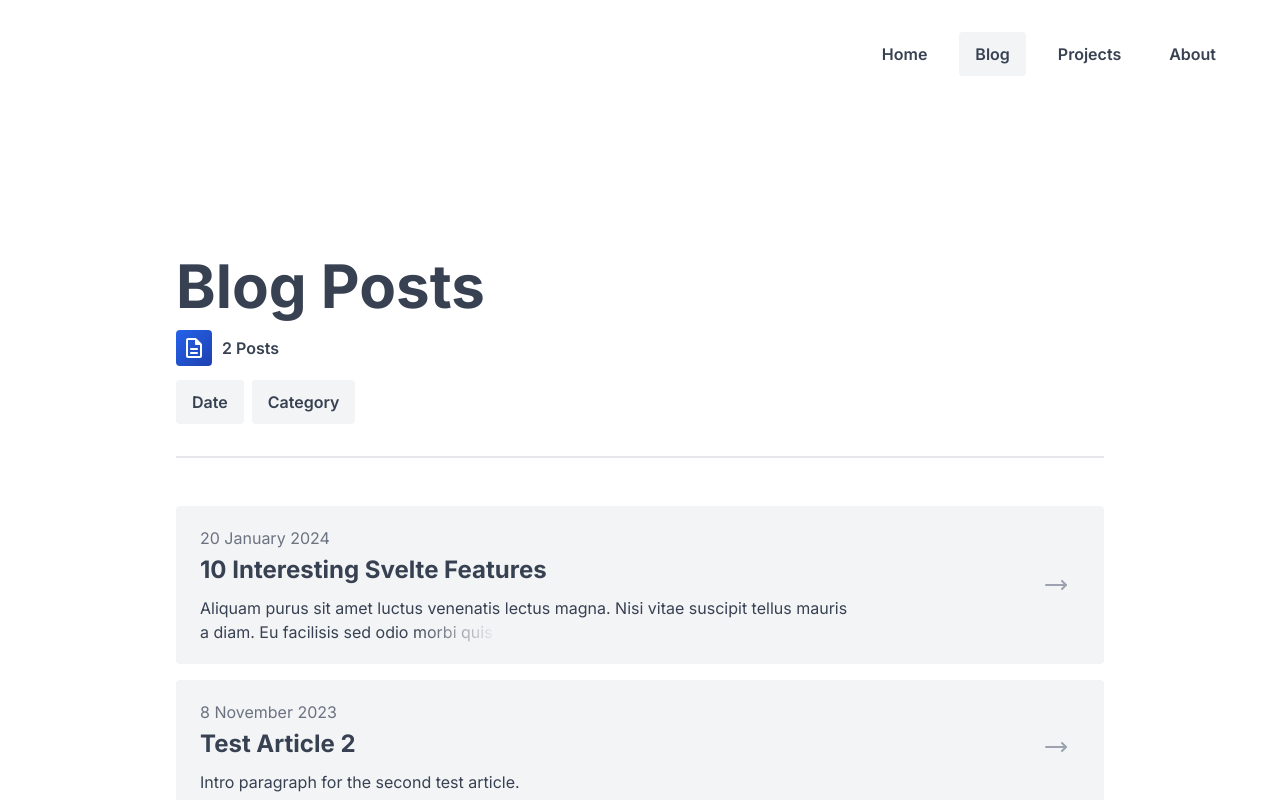
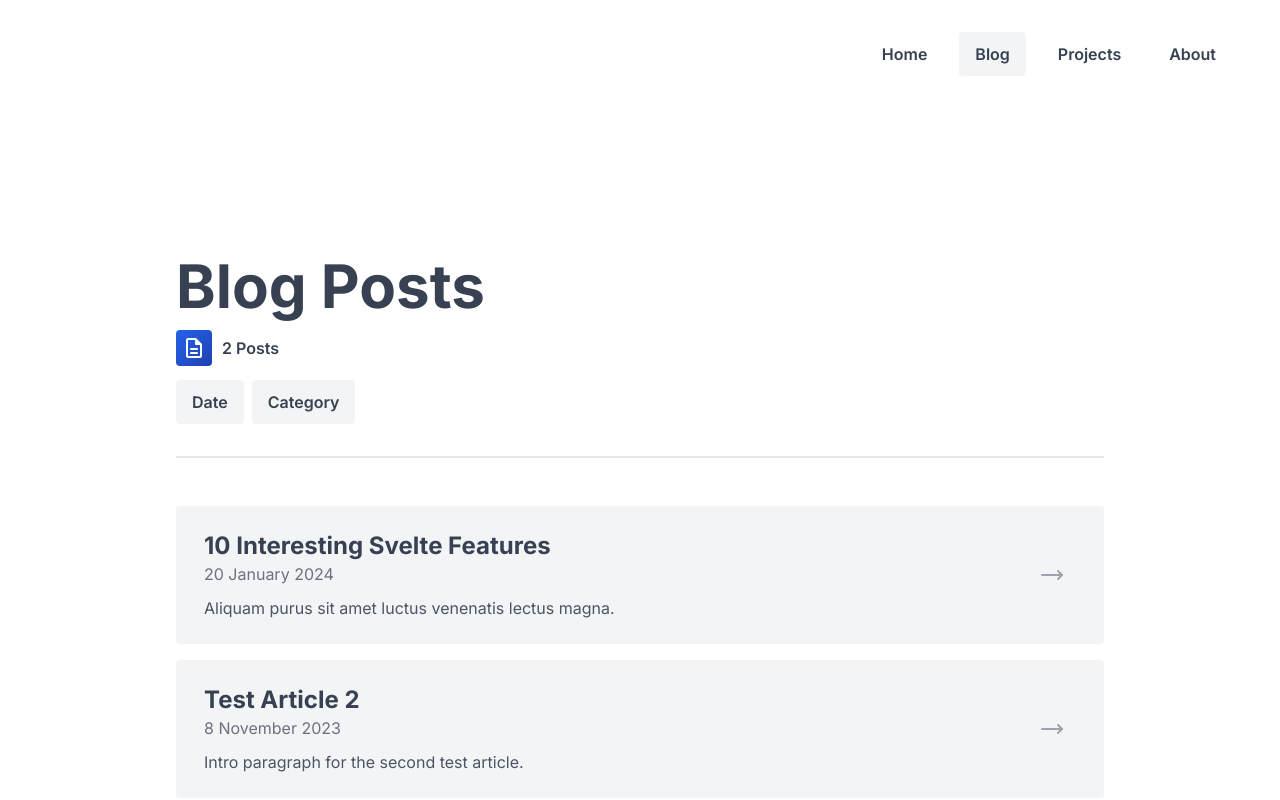
Before and after one commit to jackreimers/Blog, a SvelteKit app: page /blog in a window 1280 px wide. Shown: the top 800 px of the page. Built offline with nearby package versions, Linux system fonts and the light colour scheme.

Commit message:
Use common card component

```diff
--- a/src/lib/components/layout/blog-card.svelte
+++ /dev/null
@@ -1,34 +0,0 @@
-<script lang="ts">
-	import type { BlogPost } from '$lib/types/types';
-
-	import { getDateString } from '$lib/functions/functions';
-	import { MoveRight } from 'lucide-svelte';
-
-	import Button from '$lib/components/buttons/button.svelte';
-
-	export let data: BlogPost;
-</script>
-
-<Button
-	href="/blog/{data.metadata.slug}"
-	classes="group flex gap-3 rounded bg-gray-100 px-4 py-3.5 hover:bg-gray-200 sm:px-5 sm:py-4 md:px-6 md:py-5"
->
-	<span class="flex-1">
-		<span class="mb-1 block text-sm text-gray-500 sm:text-base"
-			>{getDateString(data.metadata.date)}</span
-		>
-		<span class="mb-2.5 block font-bold sm:text-2xl">{data.metadata.title}</span>
-		<span class="block max-w-prose">
-			{data.intro.substring(0, 120)}<span
-				class="bg-gradient-to-r from-gray-700 to-gray-200 bg-clip-text text-transparent"
-				>{data.intro.substring(120, 130)}</span
-			>
-		</span>
-	</span>
-
-	<span
-		class="mr-3 hidden items-center text-gray-400 transition-all duration-300 group-hover:mr-1.5 group-hover:text-gray-600 sm:flex"
-	>
-		<MoveRight />
-	</span>
-</Button>
--- /dev/null
+++ b/src/lib/components/layout/card.svelte
@@ -0,0 +1,33 @@
+<script lang="ts">
+	import Button from '$lib/components/buttons/button.svelte';
+	import Icon from '$lib/components/text/icon.svelte';
+
+	import { MoveRight } from 'lucide-svelte';
+
+	export let href: string;
+	export let title: string = 'Card Title';
+	export let subText: string | null;
+	export let bodyText: string | null = null;
+</script>
+
+<Button
+	{href}
+	classes="group flex rounded bg-gray-100 px-4 py-3 hover:bg-gray-200 sm:px-5 sm:py-4 md:px-7 md:py-6"
+>
+	<span class="mr-2.5 flex flex-1 flex-col">
+		<span class="font-bold md:text-2xl">{title}</span>
+		{#if subText}
+			<span class:mb-2.5={bodyText} class="text-sm text-gray-500 md:text-base">
+				{subText}
+			</span>
+		{/if}
+		{#if bodyText}
+			<span class="text-sm text-gray-600 md:text-base">{bodyText}</span>
+		{/if}
+	</span>
+	<span
+		class="mr-3 flex items-center text-gray-400 transition-all duration-300 group-hover:mr-1.5 group-hover:text-gray-600"
+	>
+		<MoveRight />
+	</span>
+</Button>
--- a/src/routes/+page.svelte
+++ b/src/routes/+page.svelte
@@ -1,7 +1,5 @@
 <script lang="ts">
-	import { MoveRight } from 'lucide-svelte';
-
-	import Button from '$lib/components/buttons/button.svelte';
+	import Card from '$lib/components/layout/card.svelte';
 </script>
 
 <svelte:head>
@@ -19,47 +17,8 @@
 	I'm passionate about development and enjoy working on a range of different technologies, many of
 	which you'll find me talking about here.
 </p>
-<div class="flex flex-col gap-4">
-	<Button
-		href="/blog"
-		classes="group flex bg-gray-100 px-3.5 py-2.5 hover:bg-gray-200 sm:px-5 sm:py-4 md:px-6 md:py-5"
-	>
-		<span class="flex flex-1 flex-col">
-			<span class="font-bold md:text-2xl">Blog</span>
-			<span class="text-sm text-gray-500 sm:text-base">Read my latest posts.</span>
-		</span>
-		<span
-			class="mr-3 flex items-center text-gray-400 transition-all duration-300 group-hover:mr-1.5 group-hover:text-gray-600"
-		>
-			<MoveRight />
-		</span>
-	</Button>
-	<Button
-		href="/projects"
-		classes="group flex bg-gray-100 px-3.5 py-2.5 hover:bg-gray-200 sm:px-5 sm:py-4 md:px-6 md:py-5"
-	>
-		<span class="flex flex-1 flex-col">
-			<span class="font-bold md:text-2xl">Projects</span>
-			<span class="text-sm text-gray-500 sm:text-base">See my past projects.</span>
-		</span>
-		<span
-			class="mr-3 flex items-center text-gray-400 transition-all duration-300 group-hover:mr-1.5 group-hover:text-gray-600"
-		>
-			<MoveRight />
-		</span>
-	</Button>
-	<Button
-		href="/about"
-		classes="group flex bg-gray-100 px-3.5 py-2.5 hover:bg-gray-200 sm:px-5 sm:py-4 md:px-6 md:py-5"
-	>
-		<span class="flex flex-1 flex-col">
-			<span class="font-bold md:text-2xl">About</span>
-			<span class="text-sm text-gray-500 sm:text-base">Learn more about me.</span>
-		</span>
-		<span
-			class="mr-3 flex items-center text-gray-400 transition-all duration-300 group-hover:mr-1.5 group-hover:text-gray-600"
-		>
-			<MoveRight />
-		</span>
-	</Button>
+<div class="flex flex-col gap-4 sm:gap-5">
+	<Card href="/blog" title="Blog" subText="Read my latest posts." />
+	<Card href="/projects" title="Projects" subText="See my past projects." />
+	<Card href="/about" title="About" subText="Learn more about me." />
 </div>
--- a/src/routes/blog/+page.svelte
+++ b/src/routes/blog/+page.svelte
@@ -1,7 +1,9 @@
 <script lang="ts">
 	import PageHeader from '$lib/components/layout/page-header.svelte';
-	import BlogCard from '$lib/components/layout/blog-card.svelte';
+	import Card from '$lib/components/layout/card.svelte';
 	import Button from '$lib/components/buttons/button.svelte';
+
+	import { getDateString } from '$lib/functions/functions';
 
 	/** @type {import('./$types').PageData} */
 	export let data: any;
@@ -30,6 +32,11 @@
 
 <div class="grid gap-4">
 	{#each data.posts as post}
-		<BlogCard data={post} />
+		<Card
+			href="/blog/{post.metadata.slug}"
+			title={post.metadata.title}
+			subText={getDateString(post.metadata.date)}
+			bodyText={post.intro.substring(0, post.intro.indexOf('.') + 1)}
+		/>
 	{/each}
 </div>
```
